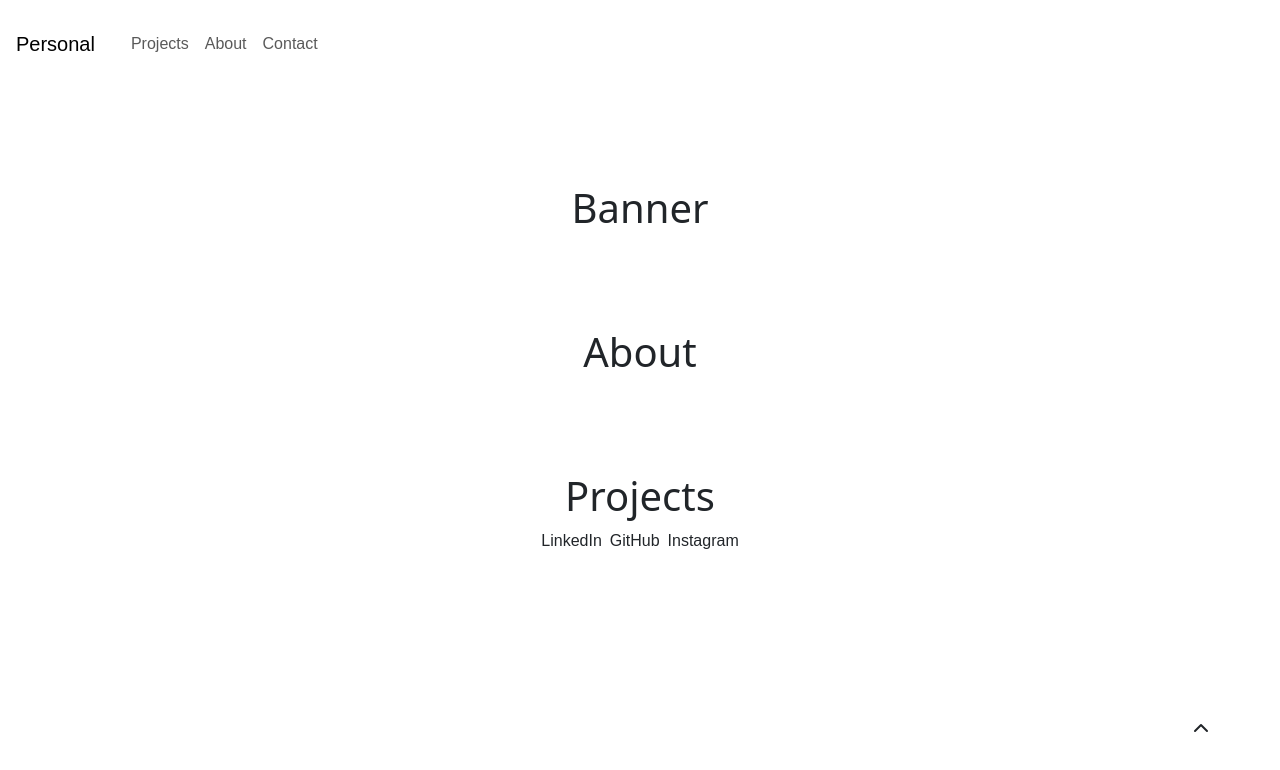
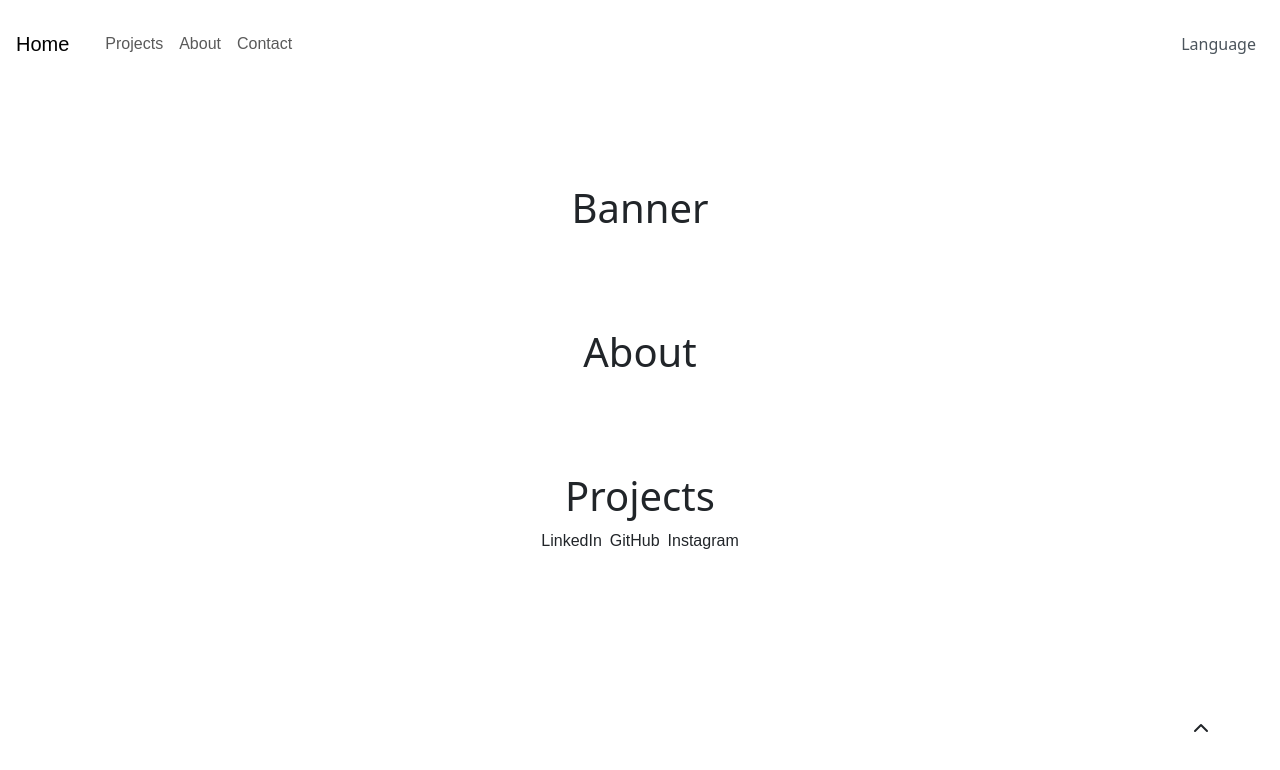
Before and after one commit to owwwwwo03/PersonalWeb, a Vue app: page / in a window 1280 px wide. Shown: the top 770 px of the page. Built offline with nearby package versions, Linux system fonts and the light colour scheme; what vue-loading-overlay would draw is missing.

Commit message:
20231113-調整框架

```diff
--- a/index.html
+++ b/index.html
@@ -4,7 +4,7 @@
     <meta charset="UTF-8" />
     <link rel="icon" type="image/svg+xml" href="/vite.svg" />
     <meta name="viewport" content="width=device-width, initial-scale=1.0" />
-    <title>owwwwwwo03</title>
+    <title>SeanYXSu</title>
   </head>
   <body>
     <div id="app"></div>
--- a/src/views/Header.vue
+++ b/src/views/Header.vue
@@ -1,14 +1,17 @@
 <template>
   <nav class="main-header navbar navbar-expand">
     <!-- Header start -->
-    <div class="d-flex p-3">
+    <div class="d-flex p-3 justify-content-between align-items-center w-100">
       <!-- Header menu links and small screen hamburger menu -->
       <!-- Header logos -->
       <div class="d-flex">
-        <a href="/" class="navbar-brand custom-font">Personal</a>
+        <a href="/" class="navbar-brand custom-font">Home</a>
       </div>
       <!-- Header links -->
       <HeaderLinks :showModal="showModal" :isOpen="isOpen" />
+      <div class="d-flex p-2">
+        <a> Language</a>
+      </div>
     </div>
   </nav>
 </template>
```
